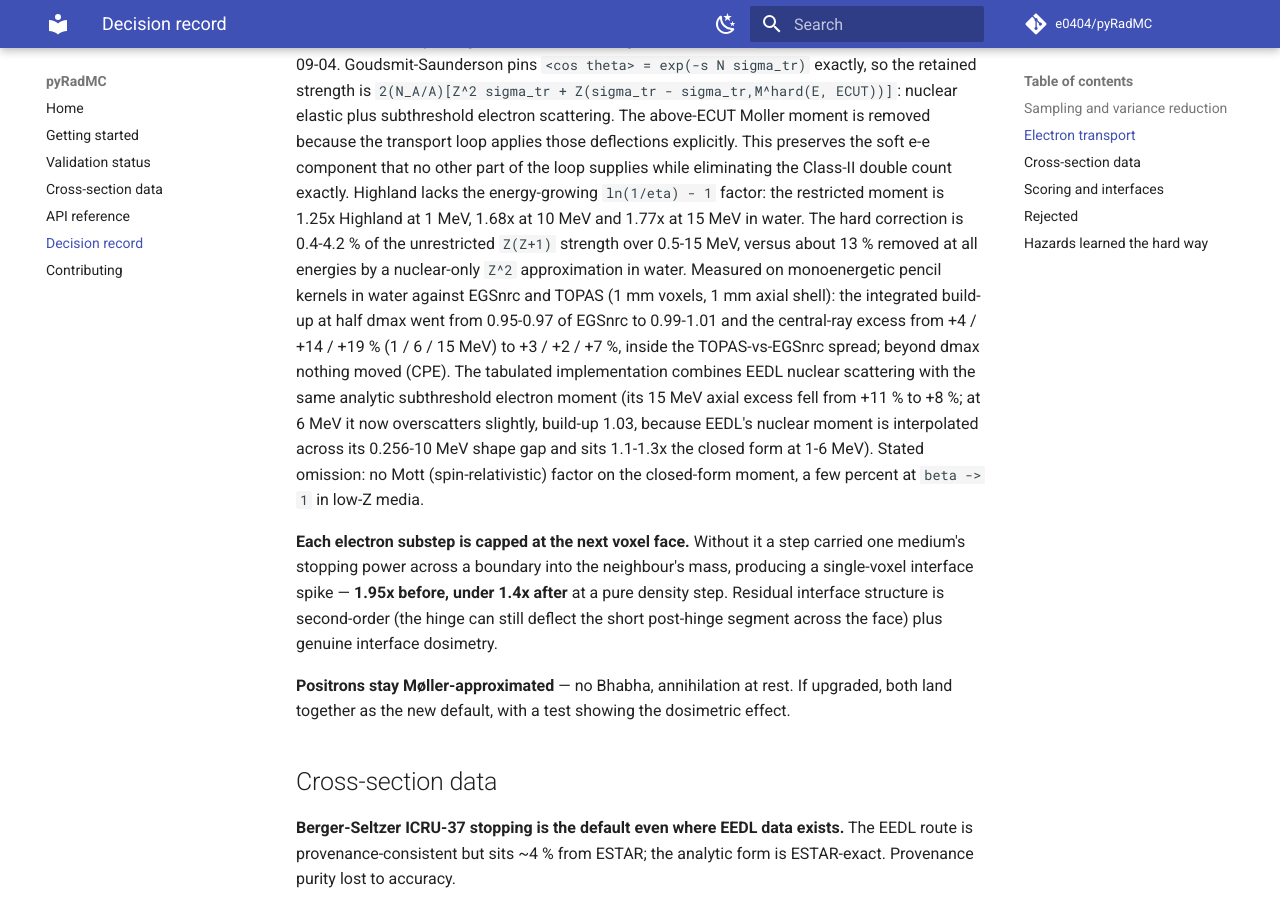
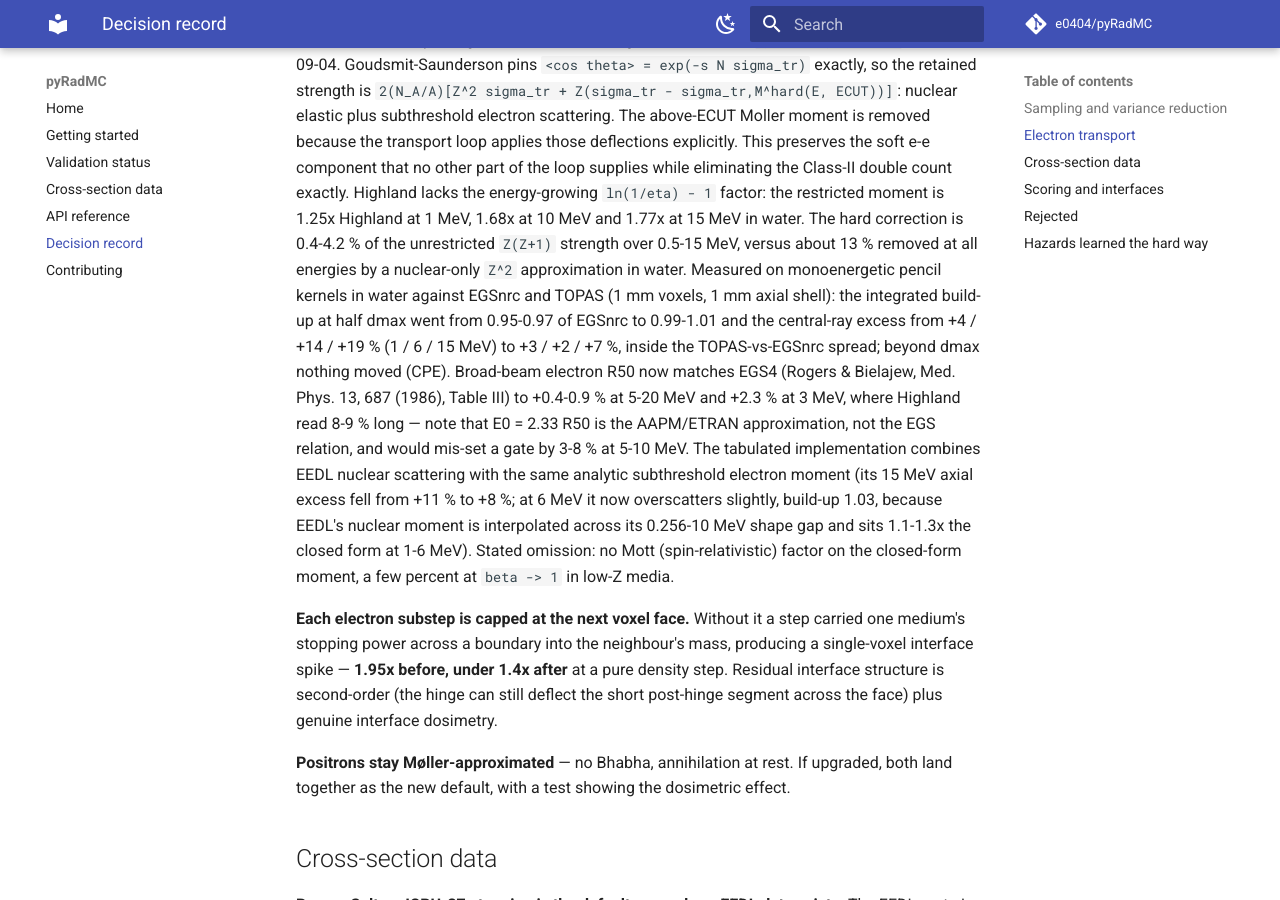
Before and after one commit to e0404/pyRadMC, an MkDocs documentation site: the page built from docs/decisions.md, in a window 1280 px wide and 900 px high, scrolled down 1250 px. Built offline with MkDocs 1.6.1 and Material for MkDocs 9.7.7, drawn with Linux system fonts in a browser that asks for light colours; comment, search, counter and statistics services are not loaded.

Commit message:
test(validation): gate electron R50 on EGS4 broad-beam table
Replace the empirical R50/R_CSDA detour window [0.72, 0.92] at 2/5/10 MeV,
which bracketed the code's own behaviour under the Highland anchor and
tripped once the scattering strength was corrected, with a reference:
R50 of broad parallel monoenergetic beams in water at infinite SSD from
Rogers & Bielajew, Med. Phys. 13, 687 (1986), Table III (EGS4, 1983
Berger-Seltzer stopping powers), at 3/5/10 MeV, +-4 %.

The gate geometry now has lateral equilibrium (24 cm phantom, 16 cm
beam, central 8 cm scored); a beam filling the phantom face loses
out-scatter across its edge and reads R50 low. Tolerance from measured
reference-engine seed scatter (1.1-2.2 % at 4000 histories, ~1 % at the
16000 used). With the Class-II transport moment R50 sits +0.5 to +2.3 %
above the table; Highland read +8-9 % long at 5-10 MeV. E0 = 2.33 R50
is the AAPM/ETRAN approximation and must not be used as the reference.

Co-Authored-By: Claude Fable 5.1 <noreply@anthropic.com>

```diff
--- a/docs/decisions.md
+++ b/docs/decisions.md
@@ -61,7 +61,11 @@ versus about 13 % removed at all energies by a nuclear-only `Z^2` approximation
 Measured on monoenergetic pencil kernels in water against EGSnrc and TOPAS (1 mm voxels,
 1 mm axial shell): the integrated build-up at half dmax went from 0.95-0.97 of EGSnrc to
 0.99-1.01 and the central-ray excess from +4 / +14 / +19 % (1 / 6 / 15 MeV) to +3 / +2 /
-+7 %, inside the TOPAS-vs-EGSnrc spread; beyond dmax nothing moved (CPE). The tabulated
++7 %, inside the TOPAS-vs-EGSnrc spread; beyond dmax nothing moved (CPE). Broad-beam
+electron R50 now matches EGS4 (Rogers & Bielajew, Med. Phys. 13, 687 (1986), Table III)
+to +0.4-0.9 % at 5-20 MeV and +2.3 % at 3 MeV, where Highland read 8-9 % long — note that
+E0 = 2.33 R50 is the AAPM/ETRAN approximation, not the EGS relation, and would mis-set a
+gate by 3-8 % at 5-10 MeV. The tabulated
 implementation combines EEDL nuclear scattering with the same analytic subthreshold
 electron moment (its 15 MeV axial excess fell from +11 % to +8 %; at 6 MeV it now
 overscatters slightly, build-up 1.03, because EEDL's nuclear moment is interpolated
```
Also changed, not shown: CHANGELOG.md (+5 -2 lines), 1 other file.
